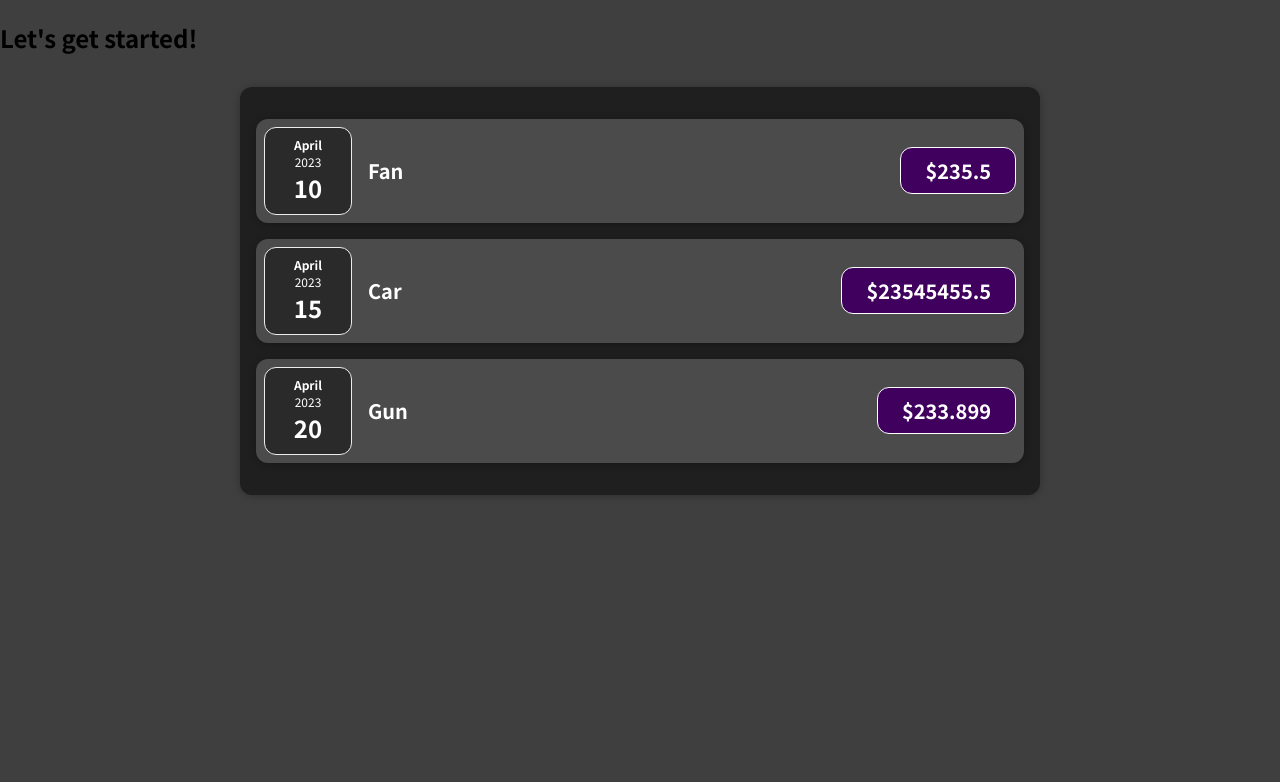
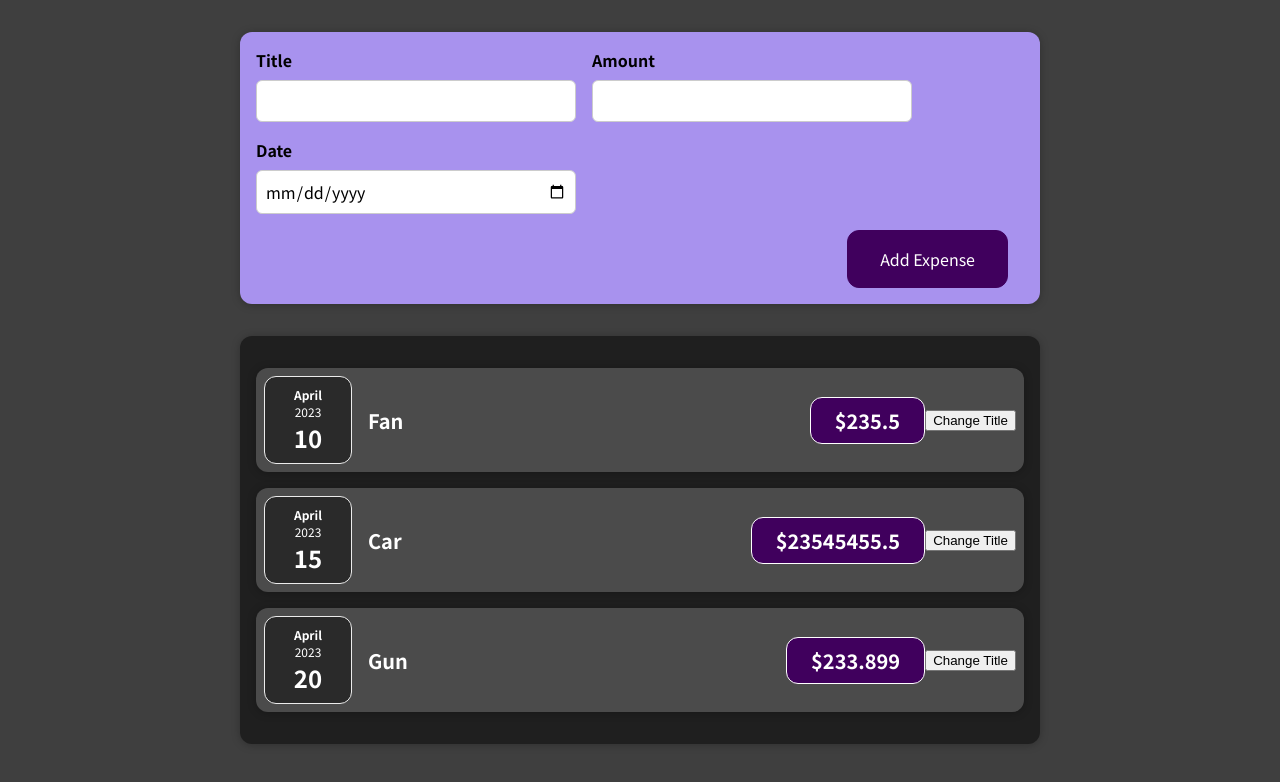
Before and after one commit to AhirwarTarun27/cost-management-app, a React (Create React App) app: page / in a window 1280 px wide. Shown: the top 782 px of the page. Built offline with nearby package versions, Linux system fonts and the light colour scheme.

Commit message:
working on state

```diff
--- a/src/App.js
+++ b/src/App.js
@@ -1,4 +1,5 @@
 import Expense from './components/Expense';
+import NewExpense from './components/NewExpense/NewExpense';
 
 const App = () => {
   const expense = [
@@ -21,7 +22,7 @@
 
   return (
     <div>
-      <h2>Let's get started!</h2>
+      <NewExpense />
       <Expense items={expense} />
     </div>
   );
--- a/src/components/ExpenseItem.js
+++ b/src/components/ExpenseItem.js
@@ -1,14 +1,22 @@
+import { useState } from 'react';
 import ExpenseDate from './ExpenseDate';
 import './ExpenseItem.css';
 import { Card } from './Expenses/UI/Card';
 function ExpenseItem(props) {
+  const [title, setTitle] = useState(props.title);
+  const clickHandler = () => {
+    setTitle('Updated');
+    console.log('Clicked!!!!');
+  };
+
   return (
     <Card className="expense-item">
       <ExpenseDate date={props.date} />
       <div className="expense-item__description">
-        <h2>{props.title}</h2>
+        <h2>{title}</h2>
         <div className="expense-item__price">${props.amount}</div>
       </div>
+      <button onClick={clickHandler}>Change Title</button>
     </Card>
   );
 }
--- /dev/null
+++ b/src/components/NewExpense/ExpenseForm.css
@@ -0,0 +1,26 @@
+.new-expense__controls {
+  display: flex;
+  flex-wrap: wrap;
+  gap: 1rem;
+  margin-bottom: 1rem;
+  text-align: left;
+}
+
+.new-expense__control label {
+  font-weight: bold;
+  margin-bottom: 0.5rem;
+  display: block;
+}
+
+.new-expense__control input {
+  font: inherit;
+  padding: 0.5rem;
+  border-radius: 6px;
+  border: 1px solid #ccc;
+  width: 20rem;
+  max-width: 100%;
+}
+
+.new-expense__actions {
+  text-align: right;
+}
--- /dev/null
+++ b/src/components/NewExpense/ExpenseForm.js
@@ -0,0 +1,51 @@
+import React, { useState } from 'react';
+import './ExpenseForm.css';
+
+const ExpenseForm = () => {
+  const [enteredTitle, setEnteredTitle] = useState('');
+  const [enteredAmount, setEnteredAmount] = useState('');
+  const [enteredDate, setEnteredDate] = useState('');
+  const titleChangeHandler = (e) => {
+    setEnteredTitle(e.target.value);
+  };
+
+  const amountChangeHandler = (event) => {
+    setEnteredAmount(event.target.value);
+  };
+  const dateChangeHandler = (event) => {
+    setEnteredDate(event.target.value);
+  };
+  return (
+    <form>
+      <div className="new-expense__controls">
+        <div className="new-expense__control">
+          <label>Title</label>
+          <input type="text" onChange={titleChangeHandler} />
+        </div>
+        <div className="new-expense__control">
+          <label>Amount</label>
+          <input
+            type="text"
+            min="0.01"
+            step="0.01"
+            onChange={amountChangeHandler}
+          />
+        </div>
+        <div className="new-expense__control">
+          <label>Date</label>
+          <input
+            type="date"
+            min="2020-01-01"
+            max="2022-12-31"
+            onChange={dateChangeHandler}
+          />
+        </div>
+      </div>
+      <div className="new-expense__actions">
+        <button type="submit">Add Expense</button>
+      </div>
+    </form>
+  );
+};
+
+export default ExpenseForm;
--- /dev/null
+++ b/src/components/NewExpense/NewExpense.css
@@ -0,0 +1,38 @@
+.new-expense {
+  background-color: #a892ee;
+  padding: 1rem;
+  margin: 2rem auto;
+  width: 50rem;
+  max-width: 95%;
+  border-radius: 12px;
+  text-align: center;
+  box-shadow: 0 1px 8px rgba(0, 0, 0, 0.25);
+}
+
+.new-expense button {
+  font: inherit;
+  cursor: pointer;
+  padding: 1rem 2rem;
+  border: 1px solid #40005d;
+  background-color: #40005d;
+  color: white;
+  border-radius: 12px;
+  margin-right: 1rem;
+}
+
+.new-expense button:hover,
+.new-expense button:active {
+  background-color: #510674;
+  border-color: #510674;
+}
+
+.new-expense button.alternative {
+  color: #220131;
+  border-color: transparent;
+  background-color: transparent;
+}
+
+.new-expense button.alternative:hover,
+.new-expense button.alternative:active {
+  background-color: #ddb3f8;
+}
--- /dev/null
+++ b/src/components/NewExpense/NewExpense.js
@@ -0,0 +1,12 @@
+import ExpenseForm from './ExpenseForm';
+import './NewExpense.css';
+
+const NewExpense = () => {
+  return (
+    <div className="new-expense">
+      <ExpenseForm />
+    </div>
+  );
+};
+
+export default NewExpense;
```
